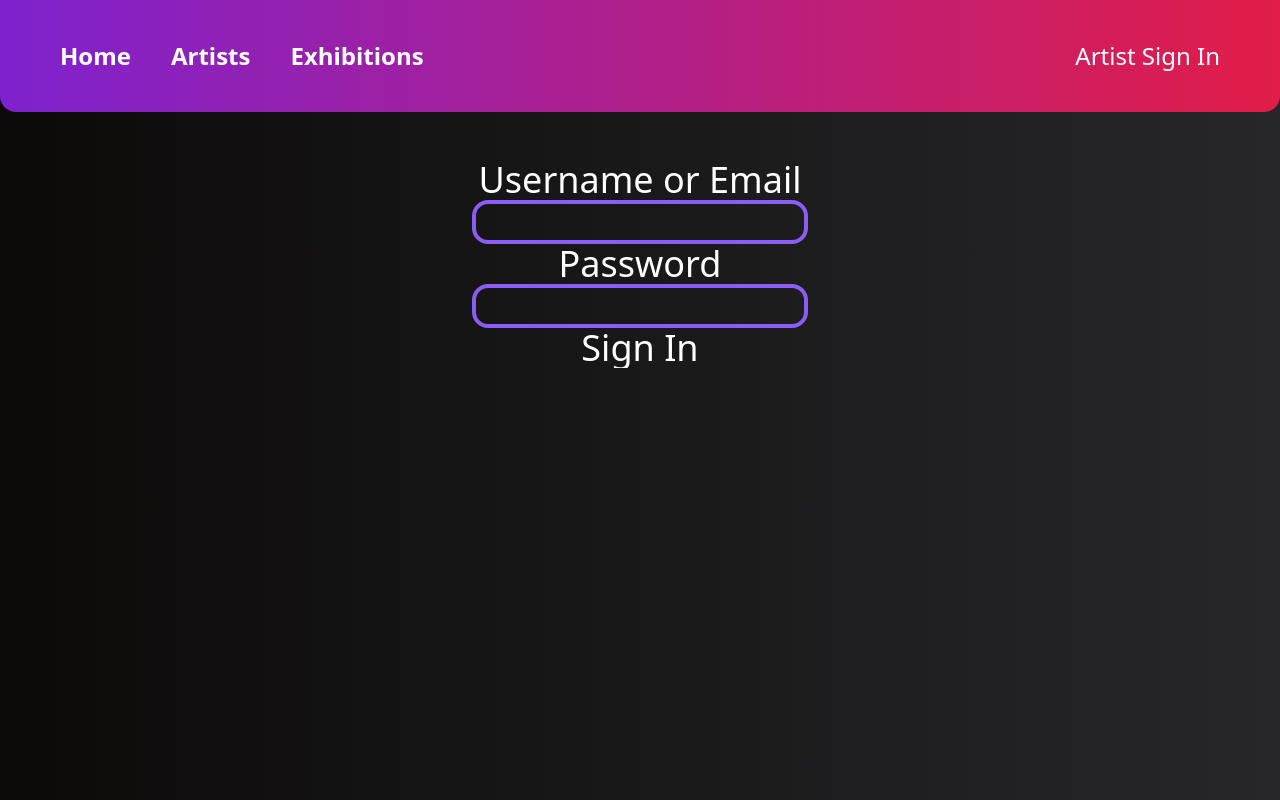
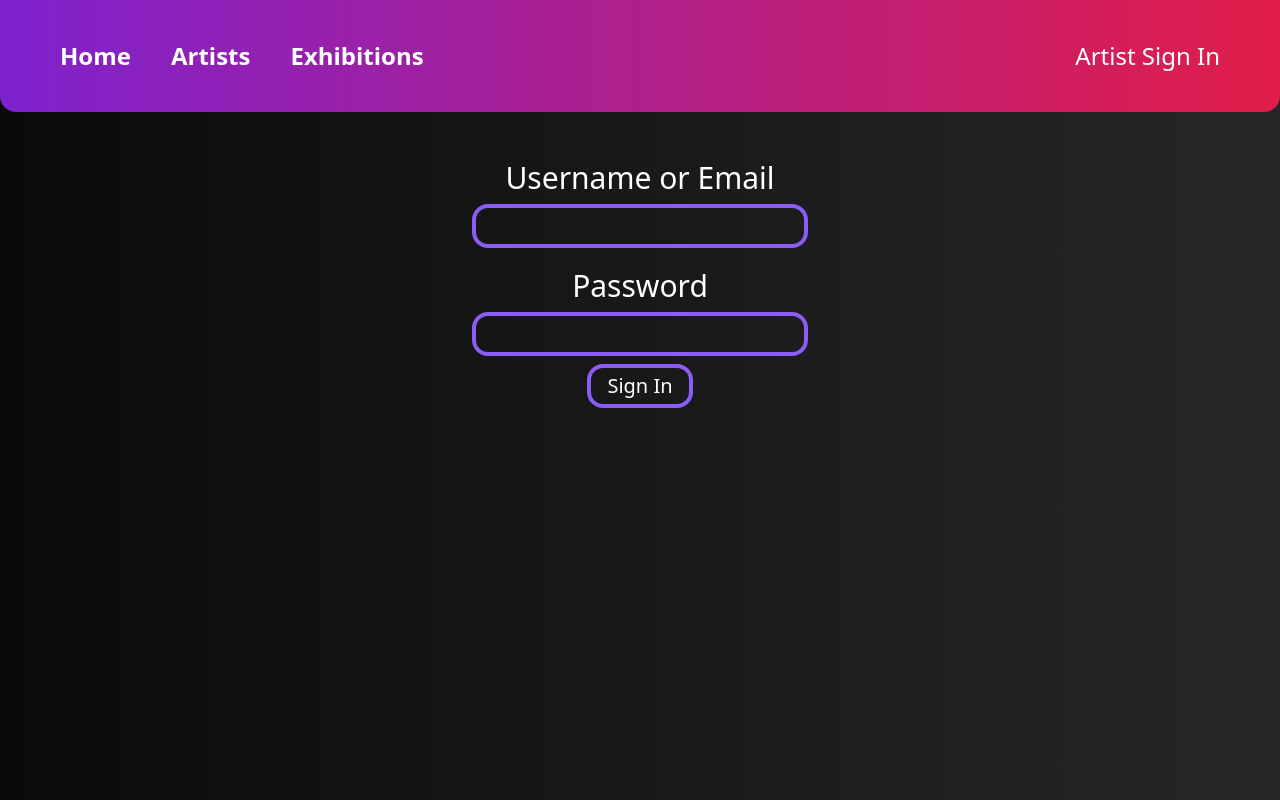
Before and after one commit to TymurBondar/NeonTails, a React (Vite) app in the folder frontend/: page /signin in a window 1280 px wide. Built offline with nearby package versions, Linux system fonts and the light colour scheme.

Commit message:
sign in route

```diff
--- a/frontend/src/components/Card.jsx
+++ b/frontend/src/components/Card.jsx
@@ -1,6 +1,6 @@
 import { useState } from "react";
 
-function Card() {
+function Card({image}) {
   const [isFlipped, setIsFlipped] = useState(false);
   const [isBouncing, setIsBouncing] = useState(false);
 
@@ -17,17 +17,17 @@ function Card() {
       onClick={handleFlip}
       className={
         isBouncing
-          ? "max-wsm rounded-lg flex flex-col justify-center transition-transform duration-300 object-scale-down border-8 border-fuchsia-400 animate-[wiggle_0.55s_ease-in-out_both] overflow-hidden"
-          : "max-wsm rounded-lg flex flex-col justify-center transition-transform duration-300 object-scale-down scale-100 border-8 border-fuchsia-600 hover:border-fuchsia-500 overflow-hidden"
+          ? "max-wsm rounded-lg flex flex-col transition-transform object-scale-down duration-100 border-8 border-fuchsia-400 animate-[wiggle_0.55s_ease-in-out_both] overflow-hidden"
+          : "max-wsm rounded-lg flex flex-col transition-transform object-scale-down duration-100 scale-100 border-8 border-fuchsia-600 hover:border-fuchsia-500 overflow-hidden"
       }
     >
       {isFlipped ? (
         <>
             <img
-              src="https://static.displate.com/280x392/displate/2022-05-10/f0edbfd528a2d95e397dfe3d5eef1f68_5e86cb4cbc9618c4140f77c360215d11.jpg"
-              className="mb-2 rounded-b-md border-b-8 border-fuchsia-600 blur-lg brightness-75 duration-700"
+              src={image}
+              className="mb-2 rounded-b-md border-b-8 border-fuchsia-600 blur-lg brightness-75 duration-700 object-contain"
             />
-            <p className="absolute w-full text-center font-light">Cat looking at cyberbutterfly</p>
+            <p className="absolute w-full text-center mt-48 font-light">Cat looking at cyberbutterfly</p>
           <h2 className="mb-2 text-2xl font-light tracking-light text-white pt-2 text-center duration-700 ">
             Artist
           </h2>
@@ -35,8 +35,8 @@ function Card() {
       ) : (
         <>
           <img
-            src="https://static.displate.com/280x392/displate/2022-05-10/f0edbfd528a2d95e397dfe3d5eef1f68_5e86cb4cbc9618c4140f77c360215d11.jpg"
-            className="mb-2 rounded-b-md border-b-8 border-fuchsia-600 duration-700 scale-100 hover:scale-110"
+            src={image}
+            className="mb-2 rounded-b-md border-b-8 border-fuchsia-600 duration-700 scale-100 hover:scale-110 object-contain"
           />
           <h2 className="mb-2 text-2xl font-normal tracking-light text-white text-center mt-3">
             Image
--- a/frontend/src/main.jsx
+++ b/frontend/src/main.jsx
@@ -9,6 +9,7 @@ import ThemedExhibition from './routes/ThemedExhibition';
 import Home from './routes/Home';
 import ArtistPage from './routes/ArtistPage';
 import Signin from './routes/Signin';
+import NotFound from './routes/NotFound';
 
 
 const router = createBrowserRouter([
@@ -40,6 +41,10 @@ const router = createBrowserRouter([
         path: '/signin',
         element: <Signin/>
       },
+      {
+        path: '*',
+        element: <NotFound/>
+      },
     ]
   }
 ])
--- a/frontend/src/routes/ArtistPage.jsx
+++ b/frontend/src/routes/ArtistPage.jsx
@@ -1,15 +1,32 @@
 import { useParams } from "react-router-dom";
-// import { useState } from "react";
+import { useEffect, useState } from "react";
 
 function ArtistPage(){
     const { id } = useParams();
 
+    const [images, setImages] = useState([]);
+
     //add validation so id is a number
     //fetch database to see if the artists with that id exists
+    //if artists exists, get the artists images in the list
+    useEffect(() => {
+        fetch(`/api/${id}/images`)
+      .then(res => res.json())
+      .then(data => {
+        let newImages = [];
+        data.forEach(element => {
+            newImages.push(element.image);
+        });
+        setImages(newImages);
+        console.log("log" + newImages);
+        console.log(newImages[0]);
+      })
+    },[]);
 
     return (
         <>
         This is a page of Artist with the ID of { id }
+
         </>
     );
 };
--- a/frontend/src/routes/Home.jsx
+++ b/frontend/src/routes/Home.jsx
@@ -1,12 +1,19 @@
 import Card from "../components/Card";
+
+
+
 function Home() {
+
+  const image1 = 'https://static.displate.com/280x392/displate/2022-07-18/ed970c75e7c28f898755c7c437aa95a4_baab9fc4daba4f2dda2bfac1d8848aee.jpg';
+  const image2 = 'https://external-content.duckduckgo.com/iu/?u=https%3A%2F%2Ftse2.mm.bing.net%2Fth%3Fid%3DOIP.MJPHrFv8OgTIAHjAm17clAAAAA%26pid%3DApi&f=1&ipt=114a5f6ebd50baedc1981249c7ec5e0868613f1675ce866ec942dd45289d8d70&ipo=images';
+  const image3 = 'https://external-content.duckduckgo.com/iu/?u=https%3A%2F%2Ftse1.mm.bing.net%2Fth%3Fid%3DOIP.0FzNucDKjPIgbq7-sd1niwAAAA%26pid%3DApi&f=1&ipt=a0b0da281f92883400b51a02bb7cfa2c9830f9d338b9d9eb14897dbcf4462e18&ipo=images';
   return (
     <div className="flex flex-col items-center space-y-20 w-full">
       <h1 className="mt-12">Featured Images</h1>
-      <div className="flex flex-row flex-wrap justify-evenly w-full">
-        <Card />
-        <Card />
-        <Card />
+      <div className="grid grid-cols-3 gap-36">
+        <Card image={image1}/>
+        <Card image={image2}/>
+        <Card image={image3}/>
       </div>
     </div>
   );
--- /dev/null
+++ b/frontend/src/routes/NotFound.jsx
@@ -0,0 +1,10 @@
+function NotFound() {
+  return (
+    <h1 className="flex flex-col mt-12 items-center">
+      <span className="text-6xl">Error 404</span>
+      <span className="mt-24 text-4xl">Oops, the page you are looking for doesn't exist.</span>
+    </h1>
+  );
+}
+
+export default NotFound;
--- a/frontend/src/routes/Root.jsx
+++ b/frontend/src/routes/Root.jsx
@@ -2,7 +2,7 @@ import { Outlet } from "react-router-dom";
 import Navbar from "../components/Navbar";
 function Root() {
   return (
-    <div className="flex flex-col h-screen bg-gradient-to-r from-stone-950 to-zinc-800 text-white">
+    <div className="flex flex-col min-h-screen bg-gradient-to-r from-stone-950 to-zinc-800 text-white">
       <Navbar />
       <div className="flex flex-1 justify-center font-semibold text-4xl w-full">
         <Outlet />
--- a/frontend/src/routes/Signin.jsx
+++ b/frontend/src/routes/Signin.jsx
@@ -1,13 +1,67 @@
+import { useState } from "react";
+import { useNavigate } from "react-router-dom";
+
 function Signin() {
+  const [username, setUsername] = useState("");
+  const [password, setPassword] = useState("");
+  const navigate = useNavigate();
+
+  const handleLogin = async (event) => {
+    event.preventDefault();
+    try {
+      const response = await fetch("http://127.0.0.1:5000/artists/login", {
+        method: "POST",
+        headers: { "Content-Type": "application/json" },
+        body: JSON.stringify({ username, password }),
+      });
+
+      if (response.ok) {
+        const redirectLink = `/artist/${username}/`;
+        navigate(redirectLink); // Redirect on success
+      } else {
+        // Handle errors (e.g., incorrect credentials)
+        console.log("Incorrect!");
+      }
+    } catch (error) {
+      // Handle network errors
+      console.log(error);
+    }
+  };
   return (
-    <div className="w-full flex flex-col items-center mt-12 space-y-12">
-        <form action="#" method="POST" className="font-light flex flex-col items-center text-left">
-            <label htmlFor="username">Username or Email</label>
-            <input type="text" name="username" id="username" className="text-xl bg-transparent border-4 px-4 py-1 border-violet-500 rounded-2xl"/>
-            <label htmlFor="password">Password</label>
-            <input type="password" name="password" id="password" className="text-xl bg-transparent border-4 px-4 py-1 border-violet-500 rounded-2xl"/>
-            <input type="submit" value="Sign In"/>
-        </form>
+    <div className="w-full flex flex-col mt-12 space-y-12 text-3xl">
+      <form
+        onSubmit={handleLogin}
+        className="font-light flex flex-col items-center text-left"
+      >
+        <label htmlFor="username">Username or Email</label>
+        <input
+          type="text"
+          name="username"
+          id="username"
+          autoComplete="email"
+          value={username}
+          onChange={(event) => setUsername(event.target.value)}
+          className="text-xl bg-transparent border-4 px-4 py-1 border-violet-500 rounded-2xl mt-2"
+        />
+        <label htmlFor="password" className="mt-5">
+          Password
+        </label>
+        <input
+          type="password"
+          name="password"
+          autoComplete="current-password"
+          id="password"
+          value={password}
+          onChange={(event) => setPassword(event.target.value)}
+          className="text-xl bg-transparent border-4 px-4 py-1 border-violet-500 rounded-2xl mt-2"
+        />
+        <button
+          type="submit"
+          className="text-xl bg-transparent border-4 px-4 py-1 border-violet-500 rounded-2xl mt-2"
+        >
+          Sign In
+        </button>
+      </form>
     </div>
   );
 }
```
